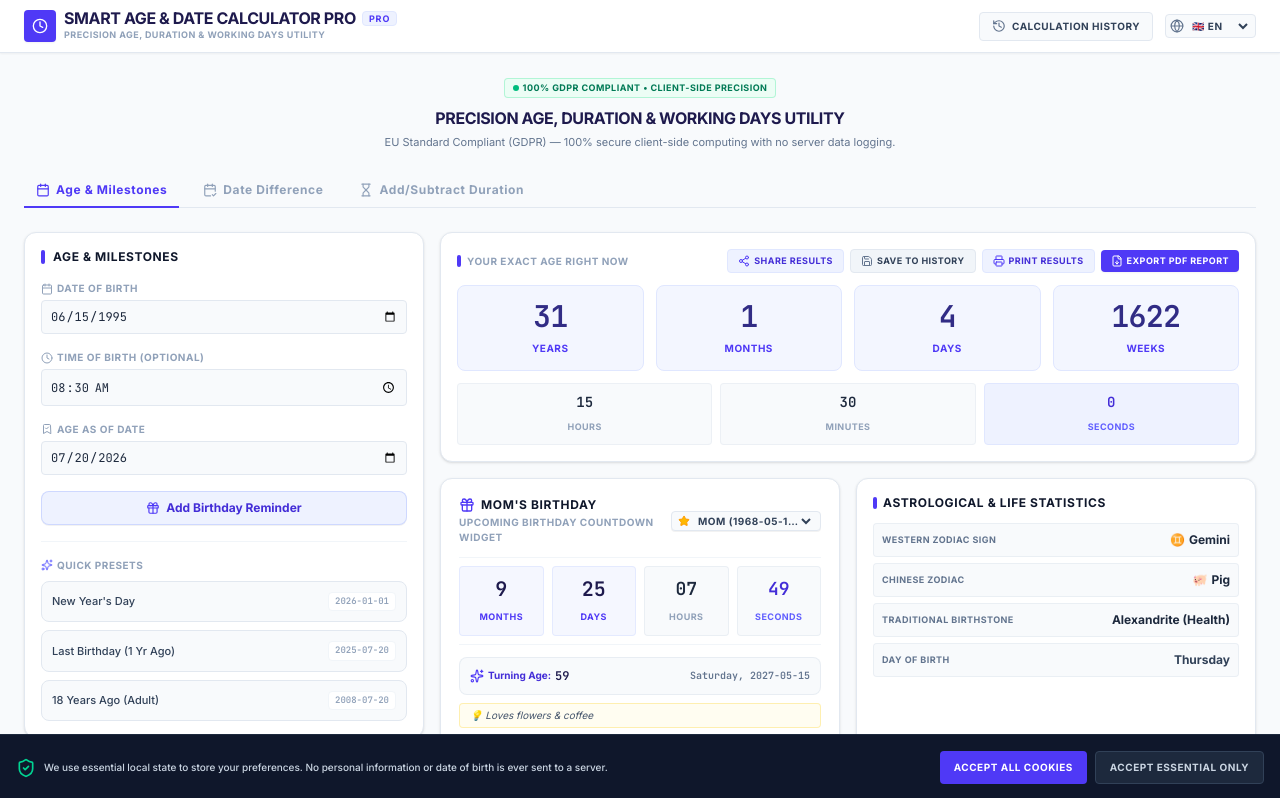
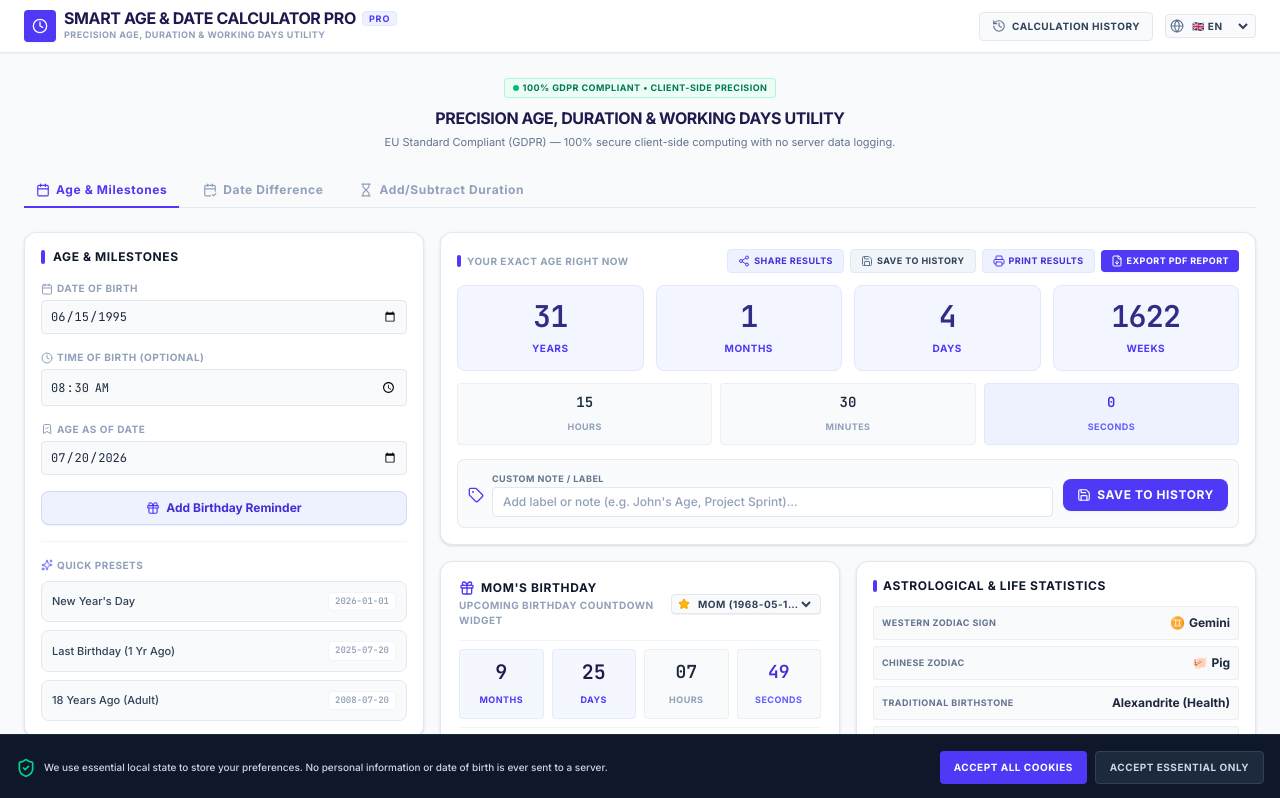
Before and after one commit to promptnest-official/smart-age-calculator, a React (Vite) app: page / in a window 1280 px wide. Shown: the top 798 px of the page. Built offline with nearby package versions, Linux system fonts and the light colour scheme.

Commit message:
feat: add custom labels to calculation history
Implemented a new state to allow users to add custom notes or labels to their calculation history items, enhancing record tracking and organization. Updated types and translations to support this new field.

```diff
--- a/google6fda5bc755f42563.html
+++ /dev/null
@@ -1 +0,0 @@
-google-site-verification: google6fda5bc755f42563.html
--- a/public/google6fda5bc755f42563.html
+++ /dev/null
@@ -1 +0,0 @@
-google-site-verification: google6fda5bc755f42563.html
--- a/src/App.tsx
+++ b/src/App.tsx
@@ -33,6 +33,7 @@ import {
   Plus,
   Github,
   ExternalLink,
+  Tag,
   X
 } from 'lucide-react';
 import { motion, AnimatePresence } from 'motion/react';
@@ -350,6 +351,9 @@ export default function App() {
       setAddReminderModalOpen(true);
     }, 50);
   };
+
+  // --- Calculation Note / Label State ---
+  const [calcNote, setCalcNote] = useState<string>('');
 
   // --- Sharing States ---
   const [shareModalOpen, setShareModalOpen] = useState<boolean>(false);
@@ -842,6 +846,8 @@ jobs:
       summary = `${durStartDate} ${opSign} ${durYears}y ${durMonths}m ${durWeeks}w ${durDays}d`;
     }
 
+    const noteToSave = calcNote.trim();
+
     const newItem: HistoryItem = {
       id: String(Date.now()),
       type,
@@ -849,22 +855,29 @@ jobs:
       inputs,
       results,
       summary,
+      label: noteToSave || undefined,
+      note: noteToSave || undefined,
+      createdAt: new Date().toISOString(),
     };
 
     setHistory(prev => {
       // Avoid exact duplicates in history
       const filtered = prev.filter(item =>
-        !(item.type === type && JSON.stringify(item.inputs) === JSON.stringify(inputs))
+        !(item.type === type && JSON.stringify(item.inputs) === JSON.stringify(inputs) && (item.note || '') === noteToSave)
       );
       const updated = [newItem, ...filtered];
       return updated.slice(0, 50);
     });
 
+    setCalcNote('');
     showToast(dict.historySavedToast);
   };
 
   const loadHistoryItem = (item: HistoryItem) => {
     setActiveTab(item.type);
+    if (item.note || item.label) {
+      setCalcNote(item.note || item.label || '');
+    }
     if (item.type === 'age') {
       if (item.inputs.birthDate) setBirthDate(item.inputs.birthDate);
       if (item.inputs.birthTime) setBirthTime(item.inputs.birthTime);
@@ -902,7 +915,7 @@ jobs:
     if (history.length === 0) return;
 
     // CSV headers
-    const headers = ["ID", "Calculation Type", "Calculated At", "Summary", "Inputs", "Results"];
+    const headers = ["ID", "Calculation Type", "Calculated At", "Custom Label / Note", "Summary", "Inputs", "Results"];
 
     // Map rows
     const rows = history.map(item => {
@@ -926,6 +939,7 @@ jobs:
         item.id,
         displayType,
         item.timestamp,
+        item.note || item.label || '',
         item.summary,
         inputStr,
         resultStr
@@ -1535,6 +1549,35 @@ jobs:
                         <span className="text-[9px] text-indigo-500 font-bold uppercase tracking-wider">{dict.seconds}</span>
                       </div>
                     </div>
+
+                    {/* Custom Note / Label Input Field for Saving to History */}
+                    <div id="age-custom-note-bar" className="mt-3.5 pt-3 border-t border-slate-150 bg-slate-50/80 p-2.5 rounded-lg border border-slate-200/80 flex flex-col sm:flex-row items-stretch sm:items-center justify-between gap-2.5">
+                      <div className="flex-1 flex items-center gap-2">
+                        <Tag className="w-4 h-4 text-indigo-600 shrink-0" />
+                        <div className="flex-1 min-w-0">
+                          <label htmlFor="input-note-age" className="text-[9px] font-extrabold text-slate-500 uppercase tracking-wider block mb-0.5">
+                            {dict.customNoteLabel}
+                          </label>
+                          <input
+                            type="text"
+                            id="input-note-age"
+                            value={calcNote}
+                            onChange={(e) => setCalcNote(e.target.value)}
+                            placeholder={dict.customNotePlaceholder}
+                            className="w-full bg-white border border-slate-200 text-slate-800 text-xs rounded px-2.5 py-1.5 focus:outline-none focus:ring-1 focus:ring-indigo-500 focus:border-indigo-500 font-medium placeholder:text-slate-400"
+                          />
+                        </div>
+                      </div>
+                      <button
+                        type="button"
+                        id="btn-save-age-history-card"
+                        onClick={() => saveCalculationToHistory('age')}
+                        className="py-2 px-3.5 bg-indigo-600 hover:bg-indigo-700 text-white text-xs font-bold uppercase tracking-wider rounded-lg transition-all flex items-center justify-center gap-1.5 cursor-pointer shadow-xs active:scale-95 shrink-0 self-end sm:self-auto"
+                      >
+                        <Save className="w-3.5 h-3.5 text-white" />
+                        <span>{dict.historySaveBtn}</span>
+                      </button>
+                    </div>
                   </div>
 
                   <div className="grid grid-cols-1 md:grid-cols-2 gap-4">
@@ -2087,6 +2130,35 @@ jobs:
                         </div>
                       </div>
                     </div>
+
+                    {/* Custom Note / Label Input Field for Saving to History */}
+                    <div id="diff-custom-note-bar" className="mt-3 pt-3 border-t border-indigo-100 bg-white/90 p-2.5 rounded-lg border border-indigo-200/60 flex flex-col sm:flex-row items-stretch sm:items-center justify-between gap-2.5 shadow-2xs">
+                      <div className="flex-1 flex items-center gap-2">
+                        <Tag className="w-4 h-4 text-indigo-600 shrink-0" />
+                        <div className="flex-1 min-w-0">
+                          <label htmlFor="input-note-diff" className="text-[9px] font-extrabold text-slate-500 uppercase tracking-wider block mb-0.5">
+                            {dict.customNoteLabel}
+                          </label>
+                          <input
+                            type="text"
+                            id="input-note-diff"
+                            value={calcNote}
+                            onChange={(e) => setCalcNote(e.target.value)}
+                            placeholder={dict.customNotePlaceholder}
+                            className="w-full bg-slate-50 border border-slate-200 text-slate-800 text-xs rounded px-2.5 py-1.5 focus:outline-none focus:ring-1 focus:ring-indigo-500 focus:border-indigo-500 font-medium placeholder:text-slate-400"
+                          />
+                        </div>
+                      </div>
+                      <button
+                        type="button"
+                        id="btn-save-diff-history-card"
+                        onClick={() => saveCalculationToHistory('diff')}
+                        className="py-2 px-3.5 bg-indigo-600 hover:bg-indigo-700 text-white text-xs font-bold uppercase tracking-wider rounded-lg transition-all flex items-center justify-center gap-1.5 cursor-pointer shadow-xs active:scale-95 shrink-0 self-end sm:self-auto"
+                      >
+                        <Save className="w-3.5 h-3.5 text-white" />
+                        <span>{dict.historySaveBtn}</span>
+                      </button>
+                    </div>
                   </div>
 
                   {/* Months & Days Apart */}
@@ -2333,6 +2405,35 @@ jobs:
                         {durationResult.dayOfWeek || '---'}
                       </span>
                     </div>
+
+                    {/* Custom Note / Label Input Field for Saving to History */}
+                    <div id="duration-custom-note-bar" className="mt-4 p-3 bg-white/90 rounded-xl border border-indigo-200/60 flex flex-col sm:flex-row items-stretch sm:items-center justify-between gap-2.5 shadow-2xs w-full max-w-lg">
+                      <div className="flex-1 flex items-center gap-2">
+                        <Tag className="w-4 h-4 text-indigo-600 shrink-0" />
+                        <div className="flex-1 min-w-0 text-left">
+                          <label htmlFor="input-note-duration" className="text-[9px] font-extrabold text-slate-500 uppercase tracking-wider block mb-0.5">
+                            {dict.customNoteLabel}
+                          </label>
+                          <input
+                            type="text"
+                            id="input-note-duration"
+                            value={calcNote}
+                            onChange={(e) => setCalcNote(e.target.value)}
+                            placeholder={dict.customNotePlaceholder}
+                            className="w-full bg-slate-50 border border-slate-200 text-slate-800 text-xs rounded px-2.5 py-1.5 focus:outline-none focus:ring-1 focus:ring-indigo-500 focus:border-indigo-500 font-medium placeholder:text-slate-400"
+                          />
+                        </div>
+                      </div>
+                      <button
+                        type="button"
+                        id="btn-save-duration-history-card"
+                        onClick={() => saveCalculationToHistory('duration')}
+                        className="py-2 px-3.5 bg-indigo-600 hover:bg-indigo-700 text-white text-xs font-bold uppercase tracking-wider rounded-lg transition-all flex items-center justify-center gap-1.5 cursor-pointer shadow-xs active:scale-95 shrink-0 self-end sm:self-auto"
+                      >
+                        <Save className="w-3.5 h-3.5 text-white" />
+                        <span>{dict.historySaveBtn}</span>
+                      </button>
+                    </div>
                   </div>
                 </div>
               </motion.div>
@@ -2628,6 +2729,12 @@ jobs:
                         </div>
 
                         <div className="space-y-1">
+                          {(item.note || item.label) && (
+                            <div className="inline-flex items-center gap-1.5 bg-indigo-100/80 border border-indigo-200 text-indigo-900 px-2 py-0.5 rounded text-[10px] font-bold mb-1">
+                              <Tag className="w-3 h-3 text-indigo-600 shrink-0" />
+                              <span className="truncate">{item.note || item.label}</span>
+                            </div>
+                          )}
                           <p className="text-[10px] font-extrabold text-slate-700 uppercase tracking-wider leading-none">
                             {item.summary}
                           </p>
--- a/src/translations.ts
+++ b/src/translations.ts
@@ -138,6 +138,8 @@ export const TRANSLATIONS: Record<Language, TranslationDictionary> = {
     export30DaysPdfDesc: "Export last 30 days of calculation history as a PDF summary report",
     historyPdfExportedToast: "30-Day History PDF Report generated!",
     noHistoryToExportError: "No calculation history found to export.",
+    customNoteLabel: "Custom Note / Label",
+    customNotePlaceholder: "Add label or note (e.g. John's Age, Project Sprint)...",
     githubDeployBtn: "GitHub Live Auto-Update",
     githubDeployTitle: "Enable Automatic GitHub Pages Deployment",
     githubDeploySubtitle: "Automatically publish live website updates whenever you sync code from AI Studio to GitHub.",
@@ -288,6 +290,8 @@ export const TRANSLATIONS: Record<Language, TranslationDictionary> = {
     export30DaysPdfDesc: "Verlauf der letzten 30 Tage als PDF-Zusammenfassung exportieren",
     historyPdfExportedToast: "30-Tage PDF-Verlaufsbericht erfolgreich erstellt!",
     noHistoryToExportError: "Kein Berechnungsverlauf zum Exportieren vorhanden.",
+    customNoteLabel: "Eigene Notiz / Bezeichnung",
+    customNotePlaceholder: "Notiz oder Bezeichnung hinzufügen (z.B. Johns Geburtstag, Projekt-Sprint)...",
     githubDeployBtn: "GitHub Live-Update",
     githubDeployTitle: "Automatische GitHub Pages Bereitstellung aktivieren",
     githubDeploySubtitle: "Veröffentlicht automatisch Live-Updates Ihrer Website bei jedem GitHub-Sync aus AI Studio.",
@@ -438,6 +442,8 @@ export const TRANSLATIONS: Record<Language, TranslationDictionary> = {
     export30DaysPdfDesc: "Exporter l'historique des 30 derniers jours sous forme de rapport PDF",
     historyPdfExportedToast: "Rapport PDF des 30 derniers jours généré !",
     noHistoryToExportError: "Aucun historique de calcul à exporter.",
+    customNoteLabel: "Note / Libellé personnalisé",
+    customNotePlaceholder: "Ajouter une note ou un libellé (ex. Âge de Jean, Sprint projet)...",
     githubDeployBtn: "Mise à jour Auto GitHub",
     githubDeployTitle: "Activer le déploiement automatique sur GitHub Pages",
     githubDeploySubtitle: "Publiez automatiquement les mises à jour en direct dès que vous synchronisez depuis AI Studio vers GitHub.",
@@ -588,6 +594,8 @@ export const TRANSLATIONS: Record<Language, TranslationDictionary> = {
     export30DaysPdfDesc: "Exportar historial de los últimos 30 días como un informe PDF resumen",
     historyPdfExportedToast: "¡Informe PDF del historial de 30 días generado!",
     noHistoryToExportError: "No hay historial de cálculos para exportar.",
+    customNoteLabel: "Nota / Etiqueta personalizada",
+    customNotePlaceholder: "Añadir etiqueta o nota (ej. Edad de Juan, Sprint de proyecto)...",
     githubDeployBtn: "Auto-Despliegue GitHub",
     githubDeployTitle: "Activar despliegue automático en GitHub Pages",
     githubDeploySubtitle: "Publica automáticamente las actualizaciones en vivo cada vez que sincronices el código desde AI Studio a GitHub.",
@@ -738,6 +746,8 @@ export const TRANSLATIONS: Record<Language, TranslationDictionary> = {
     export30DaysPdfDesc: "Esporta la cronologia degli ultimi 30 giorni come report PDF riassuntivo",
     historyPdfExportedToast: "Report PDF della cronologia di 30 giorni generato!",
     noHistoryToExportError: "Nessuna cronologia di calcolo da esportare.",
+    customNoteLabel: "Nota / Etichetta personalizzata",
+    customNotePlaceholder: "Aggiungi etichetta o nota (es. Età di Marco, Sprint di progetto)...",
     githubDeployBtn: "Auto-Deploy GitHub",
     githubDeployTitle: "Attiva il deployment automatico su GitHub Pages",
     githubDeploySubtitle: "Pubblica automaticamente gli aggiornamenti live del sito ogni volta che sincronizzi il codice da AI Studio a GitHub.",
```
Also changed, not shown: index.html (+1 -11 lines), src/types.ts (+7 -0 lines), vite.config.ts (+5 -2 lines).
